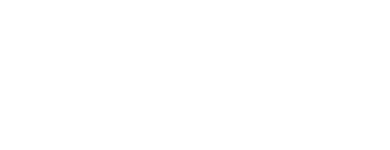
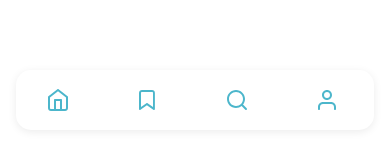
Before and after one commit to pilo-music/pilo-front, a Vue app: page /panel in a window 390 px wide. Shown: the part 682-832 px from the top of the page. Built offline with nearby package versions, Linux system fonts and the light colour scheme.

Commit message:
make bottom navigation design

```diff
--- a/src/components/panel/BottomNavigation.vue
+++ b/src/components/panel/BottomNavigation.vue
@@ -1,5 +1,58 @@
 <template>
-  <div></div>
+  <div class="d-block d-md-block d-sm-block d-lg-none">
+    <nav class="nav nav--icons">
+      <ul>
+        <li>
+          <a href="#home">
+            <svg class="icon icon-home" viewBox="0 0 24 24" width="24" height="24">
+              <path
+                fill="currentColor"
+                d="M21.6 8.2l-9-7c-0.4-0.3-0.9-0.3-1.2 0l-9 7c-0.3 0.2-0.4 0.5-0.4 0.8v11c0 1.7 1.3 3 3 3h14c1.7 0 3-1.3 3-3v-11c0-0.3-0.1-0.6-0.4-0.8zM14 21h-4v-8h4v8zM20 20c0 0.6-0.4 1-1 1h-3v-9c0-0.6-0.4-1-1-1h-6c-0.6 0-1 0.4-1 1v9h-3c-0.6 0-1-0.4-1-1v-10.5l8-6.2 8 6.2v10.5z"
+              ></path>
+            </svg>
+            <span>اکسپور</span>
+          </a>
+        </li>
+        <li>
+          <a href="#news">
+            <svg class="icon icon-news" viewBox="0 0 24 24" width="24" height="24">
+              <path
+                fill="currentColor"
+                d="M17 2h-10c-1.7 0-3 1.3-3 3v16c0 0.4 0.2 0.7 0.5 0.9s0.7 0.1 1-0.1l6.4-4.6 6.4 4.6c0.2 0.1 0.4 0.2 0.6 0.2s0.3 0 0.5-0.1c0.3-0.2 0.5-0.5 0.5-0.9v-16c0.1-1.7-1.2-3-2.9-3zM18 19.1l-5.4-3.9c-0.2-0.1-0.4-0.2-0.6-0.2s-0.4 0.1-0.6 0.2l-5.4 3.9v-14.1c0-0.6 0.4-1 1-1h10c0.6 0 1 0.4 1 1v14.1z"
+              ></path>
+            </svg>
+            <span>News</span>
+          </a>
+        </li>
+        <li>
+          <a href="#search">
+            <svg class="icon icon-search" viewBox="0 0 24 24" width="24" height="24">
+              <path
+                fill="currentColor"
+                d="M21.7 20.3l-3.7-3.7c1.2-1.5 2-3.5 2-5.6 0-5-4-9-9-9s-9 4-9 9c0 5 4 9 9 9 2.1 0 4.1-0.7 5.6-2l3.7 3.7c0.2 0.2 0.5 0.3 0.7 0.3s0.5-0.1 0.7-0.3c0.4-0.4 0.4-1 0-1.4zM4 11c0-3.9 3.1-7 7-7s7 3.1 7 7c0 1.9-0.8 3.7-2 4.9 0 0 0 0 0 0s0 0 0 0c-1.3 1.3-3 2-4.9 2-4 0.1-7.1-3-7.1-6.9z"
+              ></path>
+            </svg>
+            <span>جستجو</span>
+          </a>
+        </li>
+        <li>
+          <a href="#profile">
+            <svg class="icon icon-profile" viewBox="0 0 24 24" width="24" height="24">
+              <g fill="currentColor">
+                <path
+                  d="M16 14h-8c-2.8 0-5 2.2-5 5v2c0 0.6 0.4 1 1 1s1-0.4 1-1v-2c0-1.7 1.3-3 3-3h8c1.7 0 3 1.3 3 3v2c0 0.6 0.4 1 1 1s1-0.4 1-1v-2c0-2.8-2.2-5-5-5z"
+                ></path>
+                <path
+                  d="M12 12c2.8 0 5-2.2 5-5s-2.2-5-5-5-5 2.2-5 5 2.2 5 5 5zM12 4c1.7 0 3 1.3 3 3s-1.3 3-3 3-3-1.3-3-3 1.3-3 3-3z"
+                ></path>
+              </g>
+            </svg>
+            <span>پروفایل</span>
+          </a>
+        </li>
+      </ul>
+    </nav>
+  </div>
 </template>
 
 <script>
@@ -8,5 +61,61 @@
 };
 </script>
 
-<style>
+<style lang="scss">
+.nav--icons {
+  position: absolute;
+  bottom: 2em;
+  left: 1em;
+  right: 1em;
+  ul {
+    list-style-type: none;
+    display: flex;
+    flex-wrap: nowrap;
+    justify-content: space-between;
+    padding: 10px 16px;
+    margin: 0;
+    width: 100%;
+    box-shadow: 0 2px 8px rgba(0, 0, 0, 0.08);
+    border-radius: 15px;
+    li {
+      a {
+        font-family: sans-serif;
+        font-size: 11px;
+        letter-spacing: 1px;
+        text-decoration: none;
+        color: black;
+        line-height: 1;
+        vertical-align: middle;
+
+        display: flex;
+        align-items: center;
+
+        border-radius: 3em;
+        padding: 0.75em 1.25em;
+        transition: 0.6s ease-in-out;
+
+        span {
+          display: inline-block;
+          overflow: hidden;
+          max-width: 0;
+          opacity: 0;
+          padding-left: 0.5em;
+          transform: translate3d(-0.5em, 0, 0);
+          transition: opacity 0.6s, max-width 0.6s, transform 0.6s;
+          transition-timing-function: ease-in-out;
+        }
+        &:hover,
+        &.is-active {
+          color: white;
+          background-color: #384055;
+          span {
+            opacity: 1;
+            max-width: 40px;
+            transform: translate3d(0, 0, 0);
+          }
+        }
+      }
+    }
+  }
+}
 </style>
--- a/src/components/panel/Header.vue
+++ b/src/components/panel/Header.vue
@@ -1,9 +1,9 @@
 <template>
-  <div class="header-box uk-box-shadow-small">
+  <div class="header-box uk-box-shadow-small d-none d-md-none d-sm-none d-lg-block">
     <div class="header">
       <div class="container-fluid">
         <div class="row">
-          <div class="col-md-7 col-sm-12 text-left d-none d-md-none d-sm-none d-lg-block">
+          <div class="col-md-7 col-sm-12 text-left">
             <ul class="list-inline">
               <li class="list-inline-item">
                 <a href="https://www.instagram.com/taksoundmusic/">
--- a/src/scss/_variables.scss
+++ b/src/scss/_variables.scss
@@ -69,3 +69,8 @@
 .ltr {
     direction: ltr;
 }
+
+
+.uk-box-shadow-small {
+    box-shadow: 0 2px 8px rgba(0,0,0,.08);
+}
--- a/src/views/Panel.vue
+++ b/src/views/Panel.vue
@@ -6,7 +6,7 @@
         <div class="row">
           <div class="main col-md-8 col-lg-10 col-sm-12">
             <!-- Header -->
-            <header/>
+            <Header/>
             <!-- end Header -->
             <!-- end Slider -->
             <div class="clearfix"></div>
```
